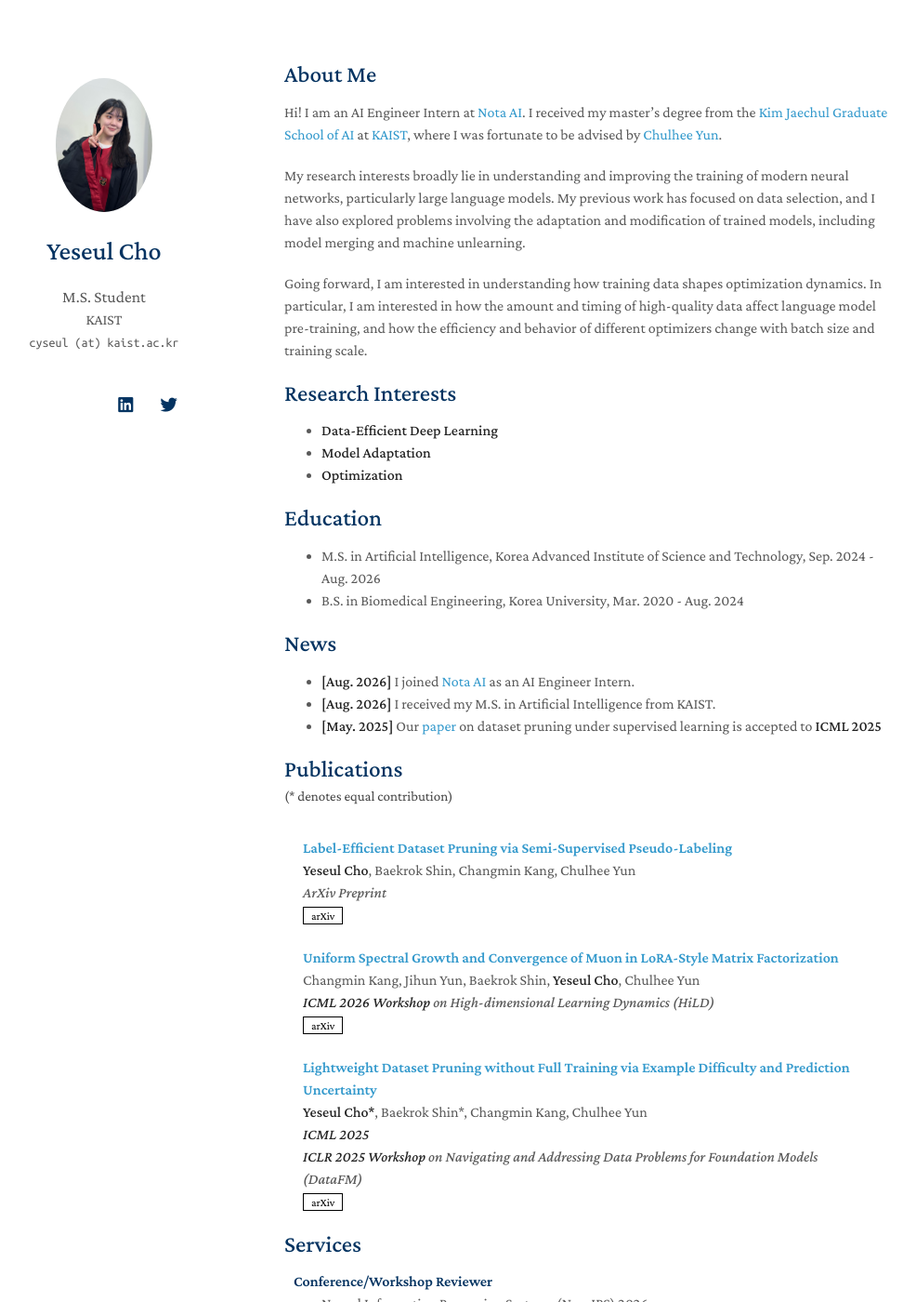
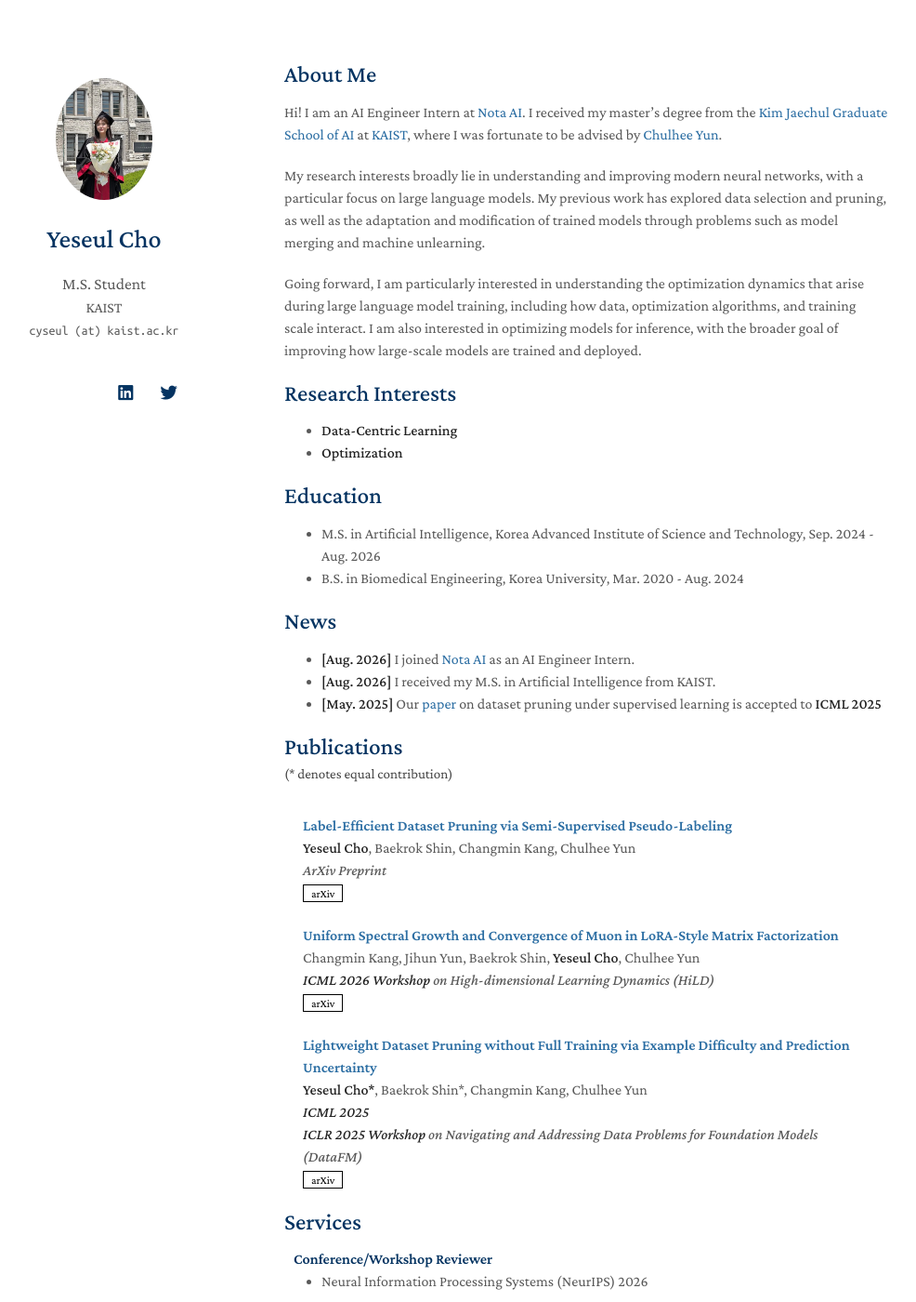
Before and after one commit to cyseul/cyseul.github.io, a Jekyll site: the page built from index.md, in a window 1280 px wide and 1400 px high. Shown: the whole window at 93% size, without its empty margins (164-1150 px from the left). Built offline with Jekyll 4.4.1, drawn with Linux system fonts in a browser that asks for light colours; nearby versions of some CDN libraries; a style sheet for code colours, icons or effects is not loaded; our own code applies the rules of GitHub Pages for plain Markdown files.

Commit message:
26.09.19 update
- Update About Me and Research Interests in index.md
- Change link color from #39c to #2c6ea3 (hover #069 -> #1a4d75)
- Replace avatar image

Co-Authored-By: Claude Opus 5 (1M context) <noreply@anthropic.com>

```diff
--- a/_sass/minimal-light-no-dark-mode.scss
+++ b/_sass/minimal-light-no-dark-mode.scss
@@ -213,12 +213,12 @@ h1 {
 }
 
 a {
-  color:#39c;
+  color:#2c6ea3;
   text-decoration:none;
 }
 
 a:hover {
-  color:#069;
+  color:#1a4d75;
 }
 
 a small {
--- a/_sass/minimal-light.scss
+++ b/_sass/minimal-light.scss
@@ -270,12 +270,12 @@ h1 {
 }
 
 a {
-  color:#39c;
+  color:#2c6ea3;
   text-decoration:none;
 }
 
 a:hover {
-  color:#069;
+  color:#1a4d75;
 }
 
 @media (prefers-color-scheme: dark) {
--- a/index.md
+++ b/index.md
@@ -6,14 +6,14 @@ layout: homepage
 
 Hi! I am an AI Engineer Intern at [Nota AI](https://www.nota.ai). I received my master's degree from the [Kim Jaechul Graduate School of AI](https://gsai.kaist.ac.kr/) at [KAIST](https://www.kaist.ac.kr/en/), where I was fortunate to be advised by [Chulhee Yun](https://chulheeyun.github.io/).
 
-My research interests broadly lie in understanding and improving the training of modern neural networks, particularly large language models. My previous work has focused on data selection, and I have also explored problems involving the adaptation and modification of trained models, including model merging and machine unlearning.
+My research interests broadly lie in understanding and improving modern neural networks, with a particular focus on large language models. My previous work has explored data selection and pruning, as well as the adaptation and modification of trained models through problems such as model merging and machine unlearning.
 
-Going forward, I am interested in understanding how training data shapes optimization dynamics. In particular, I am interested in how the amount and timing of high-quality data affect language model pre-training, and how the efficiency and behavior of different optimizers change with batch size and training scale.
+Going forward, I am particularly interested in understanding the optimization dynamics that arise during large language model training, including how data, optimization algorithms, and training scale interact. I am also interested in optimizing models for inference, with the broader goal of improving how large-scale models are trained and deployed.
 
 ## Research Interests
-- **Data-Efficient Deep Learning**
-- **Model Adaptation**
-- **Optimization**
+
+* **Data-Centric Learning**
+* **Optimization**
 
 
 ## Education
```
Also changed, not shown: assets/img/avatar.jpg.
